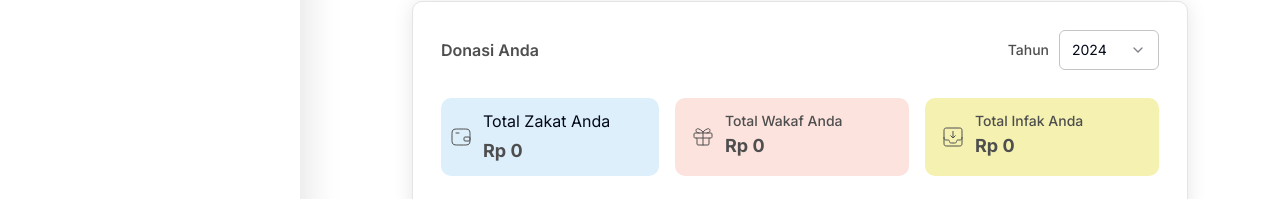
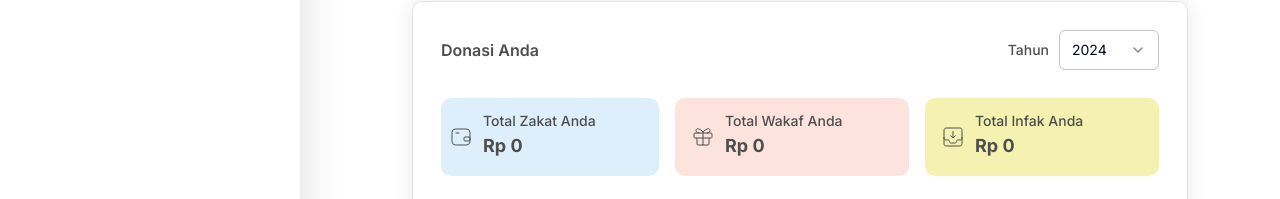
Before and after one commit to ardifirmansyah8/e-ziswaf, a Next.js app: page /profile in a window 1280 px wide. Shown: the part 276-475 px from the top of the page. Built offline with nearby package versions, Linux system fonts and the light colour scheme; no server answers.

Commit message:
fix: type

```diff
--- a/src/features/Profile/index.tsx
+++ b/src/features/Profile/index.tsx
@@ -189,7 +189,7 @@ export default function Profile() {
                 height={24}
               />
               <div className="flex flex-col gap-1">
-                <spal>Total Zakat Anda</spal>
+                <Label>Total Zakat Anda</Label>
                 <Label className="font-bold text-lg">
                   Rp {delimiter(userDashboard?.dashboard?.zakat || 0)}
                 </Label>
```
